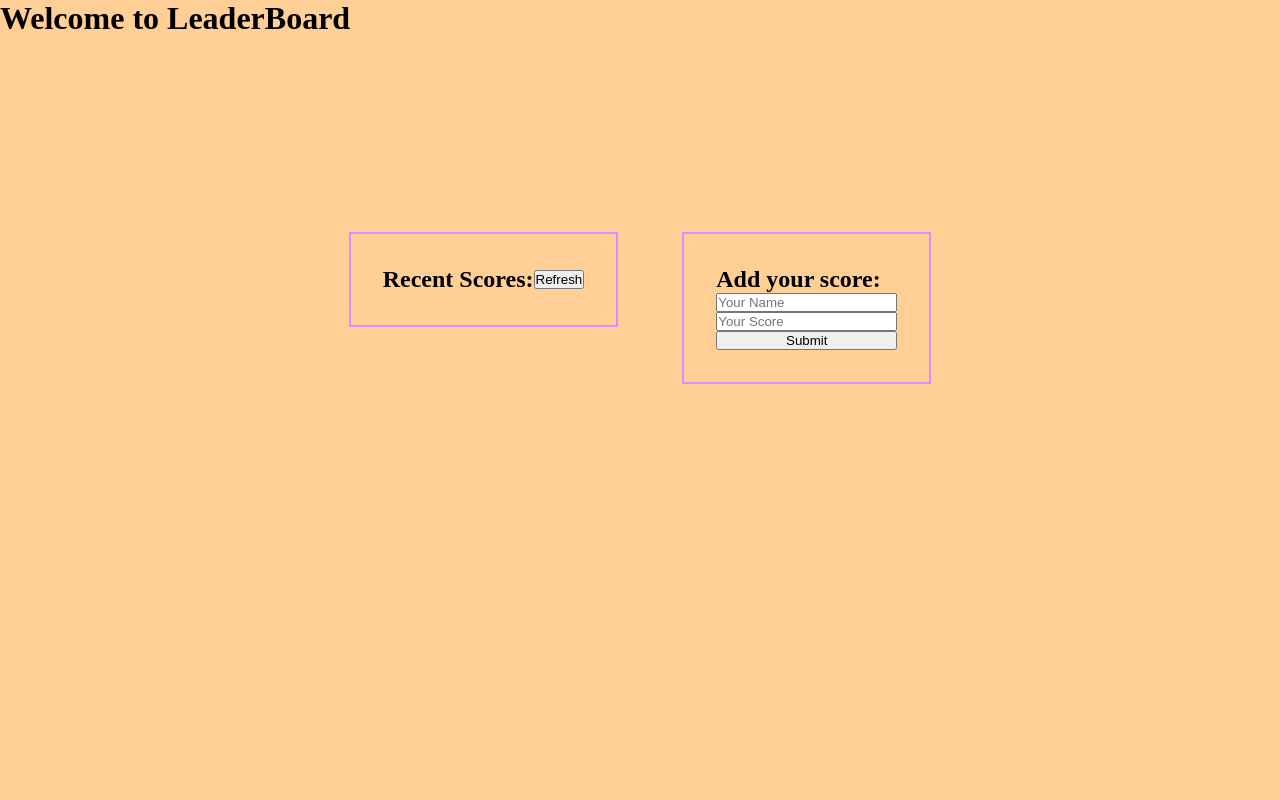
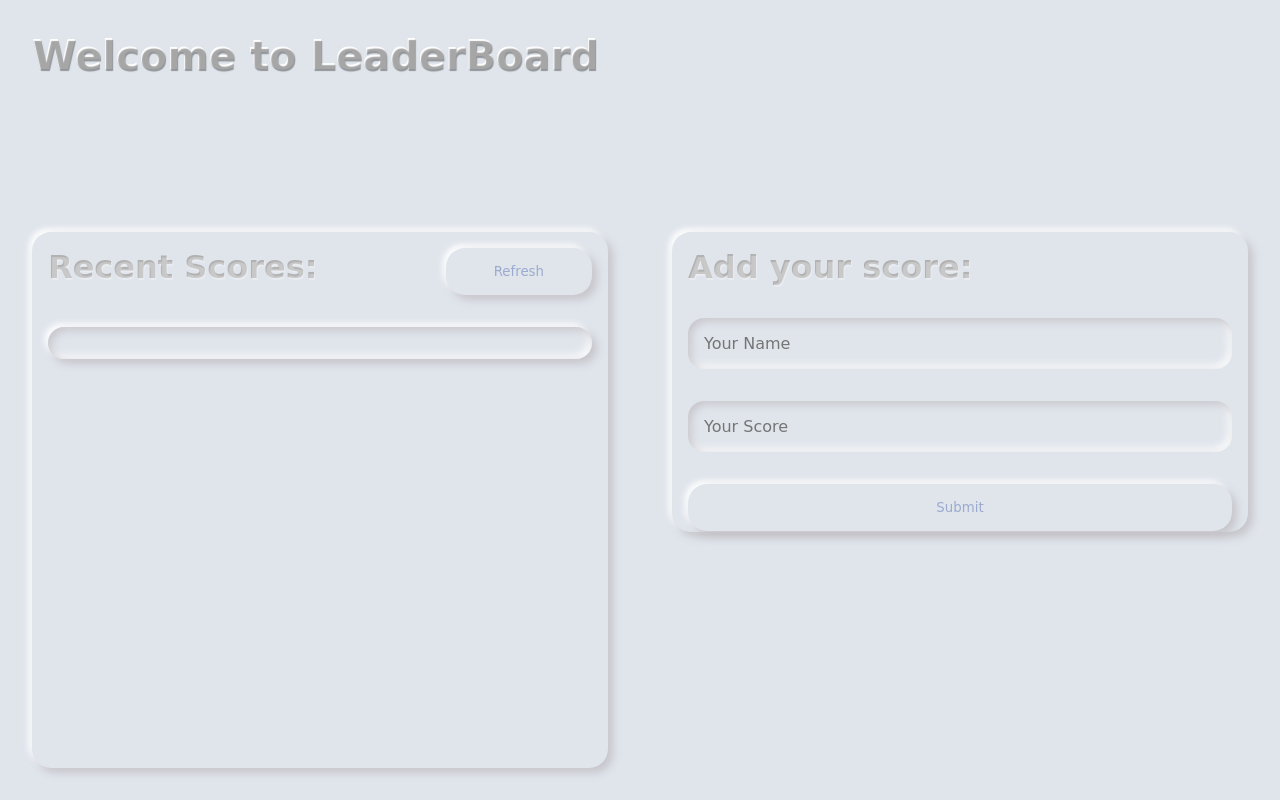
Before and after one commit to SamanAtashi/LeaderBoard, a website built with webpack: page src/index.html in a window 1280 px wide. Built offline with nearby package versions, Linux system fonts and the light colour scheme; no server answers; a web font is replaced by a local one.

Commit message:
Update index.html for styling + Add simple styling to css file

```diff
--- a/src/index.html
+++ b/src/index.html
@@ -5,21 +5,21 @@
     <meta name="viewport" content="width=device-width, initial-scale=1.0" />
     <title>LeaderBoard</title>
   </head>
-  <body class="d-flex dir-col center">
-    <header class="h-25"><h1>Welcome to LeaderBoard</h1></header>
-    <main class="d-flex h-75 aifs">
-      <section class="border d-flex dir-col m-2 p-2">
-        <div class="d-flex center">
-          <h2>Recent Scores:</h2>
-          <input type="button" value="Refresh" id="refreshBtn" />
+  <body class="d-flex dir-col">
+    <header class="h-25"><h1 class="title p-2">Welcome to LeaderBoard</h1></header>
+    <main class="d-flex h-75 jcsb">
+      <section class="d-flex dir-col m-2 p-2 w-50 neu">
+        <div class="d-flex jcsb">
+          <h2 class="engrave">Recent Scores:</h2>
+          <input type="button" value="Refresh" id="refreshBtn" class="button" />
         </div>
-        <ul id="scoreList"></ul>
+        <ul id="scoreList" class="alert scroll"></ul>
       </section>
-      <section class="border d-flex dir-col m-2 p-2">
-        <h2>Add your score:</h2>
-        <input type="text" name="name" id="userName" placeholder="Your Name" />
-        <input type="text" name="scrore" id="userScore" placeholder="Your Score" />
-        <input type="button" value="Submit" id="submitBtn" />
+      <section class="d-flex dir-col m-2 p-2 w-50 neu h-50">
+        <h2 class="engrave">Add your score:</h2>
+        <input class="shadow-in" type="text" name="name" id="userName" placeholder="Your Name" />
+        <input class="shadow-in" type="text" name="scrore" id="userScore" placeholder="Your Score" />
+        <input type="button" value="Submit" id="submitBtn" class="button" />
       </section>
     </main>
   </body>
--- a/src/style.css
+++ b/src/style.css
@@ -1,11 +1,20 @@
+@import url('https://fonts.googleapis.com/css2?family=Baloo+Thambi+2:wght@400;500;600;700;800&display=swap');
+
 * {
   margin: 0;
   padding: 0;
   box-sizing: border-box;
+  font-family: 'Baloo Thambi 2', cursive;
+}
+
+*::selection {
+  text-shadow: none;
+  color: #fff;
+  background-color: #f8b639;
 }
 
 body {
-  background-color: rgb(255, 207, 149);
+  background-color: #e0e5ec;
   width: 100vw;
   height: 100vh;
 }
@@ -19,12 +28,16 @@ body header {
   height: 25%;
 }
 
+.h-50 {
+  height: 50%;
+}
+
 .h-75 {
   height: 75%;
 }
 
-.border {
-  border: 2px solid rgb(222, 139, 255);
+.w-50 {
+  width: 50%;
 }
 
 .d-flex {
@@ -44,6 +57,10 @@ body header {
   align-items: flex-start;
 }
 
+.jcsb {
+  justify-content: space-between;
+}
+
 .m-2 {
   margin: 2rem;
 }
@@ -51,3 +68,112 @@ body header {
 .p-2 {
   padding: 2rem;
 }
+
+.title {
+  background: #fff;
+  -webkit-background-clip: text;
+  color: transparent;
+  text-shadow: rgb(0 0 0 / 35%) 1px 2px 1px;
+  font-size: 2.5rem;
+}
+
+.button {
+  cursor: pointer;
+  display: inline-flex;
+  align-items: center;
+  justify-content: center;
+  text-align: center;
+  border: none;
+  border-radius: 1.2rem;
+  padding: 1rem 3rem;
+  transition: all 260ms ease;
+  text-decoration: none;
+  font-family: inherit;
+  max-width: 100%;
+  color: #9baacf;
+  background: #e0e5ec;
+  box-shadow: 0.3rem 0.3rem 0.5rem rgb(195 193 198 / 90%), -0.2rem -0.2rem 0.4rem #fff;
+}
+
+.button:hover,
+.button:focus {
+  color: #ff7025;
+}
+
+.button:active {
+  box-shadow: inset 0.2rem 0.2rem 0.5rem rgb(195 193 198 / 90%), inset -0.2rem -0.2rem 0.5rem #fff;
+}
+
+.neu {
+  padding: 1rem 1rem 2rem 1rem;
+  border-radius: 1.2rem;
+  background: #e0e5ec;
+  box-shadow: 0.3rem 0.3rem 0.5rem rgb(195 193 198 / 90%), -0.2rem -0.2rem 0.4rem #fff;
+  display: flex;
+  flex-direction: column;
+  gap: 2rem;
+}
+
+.shadow-in {
+  box-shadow: inset 0.2rem 0.2rem 0.5rem rgb(195 193 198 / 90%), inset -0.2rem -0.2rem 0.5rem #fff;
+  border: none;
+  padding: 1rem;
+  border-radius: 1rem;
+  font-size: 1rem;
+  background: transparent;
+  color: #9baacf;
+}
+
+.shadow-in:focus {
+  box-shadow:
+    inset 0.2rem 0.2rem 0.5rem rgba(195, 193, 198, 0.9),
+    inset -0.2rem -0.2rem 0.5rem #fff,
+    0.3rem 0.3rem 0.5rem rgba(195, 193, 198, 0.9),
+    -0.2rem -0.2rem 0.4rem #fff;
+  outline: 0;
+  color: #606f96;
+}
+
+.engrave {
+  background: #b1b1b1;
+  -webkit-background-clip: text;
+  color: transparent;
+  text-shadow: rgb(255 255 255 / 30%) 1px 2px 1px;
+  font-size: 2rem;
+}
+
+ul {
+  overflow: hidden;
+  overflow-y: scroll;
+}
+
+ul::-webkit-scrollbar {
+  width: 12px;
+  -webkit-appearance: none;
+}
+
+ul::-webkit-scrollbar-thumb {
+  background-color: rgba(108, 121, 119, 0.44);
+  border: 2px solid #fff;
+  border-radius: 1rem;
+}
+
+li {
+  list-style: none;
+  color: #606f96;
+  padding: 0.5rem;
+}
+
+.alert {
+  background: #e0e5ec;
+  box-shadow:
+    inset 0.2rem 0.2rem 0.5rem rgb(195 193 198 / 90%),
+    inset -0.2rem -0.2rem 0.5rem #fff,
+    0.3rem 0.3rem 0.5rem rgb(195 193 198 / 90%),
+    -0.2rem -0.2rem 0.4rem #fff;
+  padding: 1rem 1.75rem 1rem 1.25rem;
+  border-radius: 1.2rem;
+  align-items: baseline;
+  position: relative;
+  width: 100%;
+}
```
